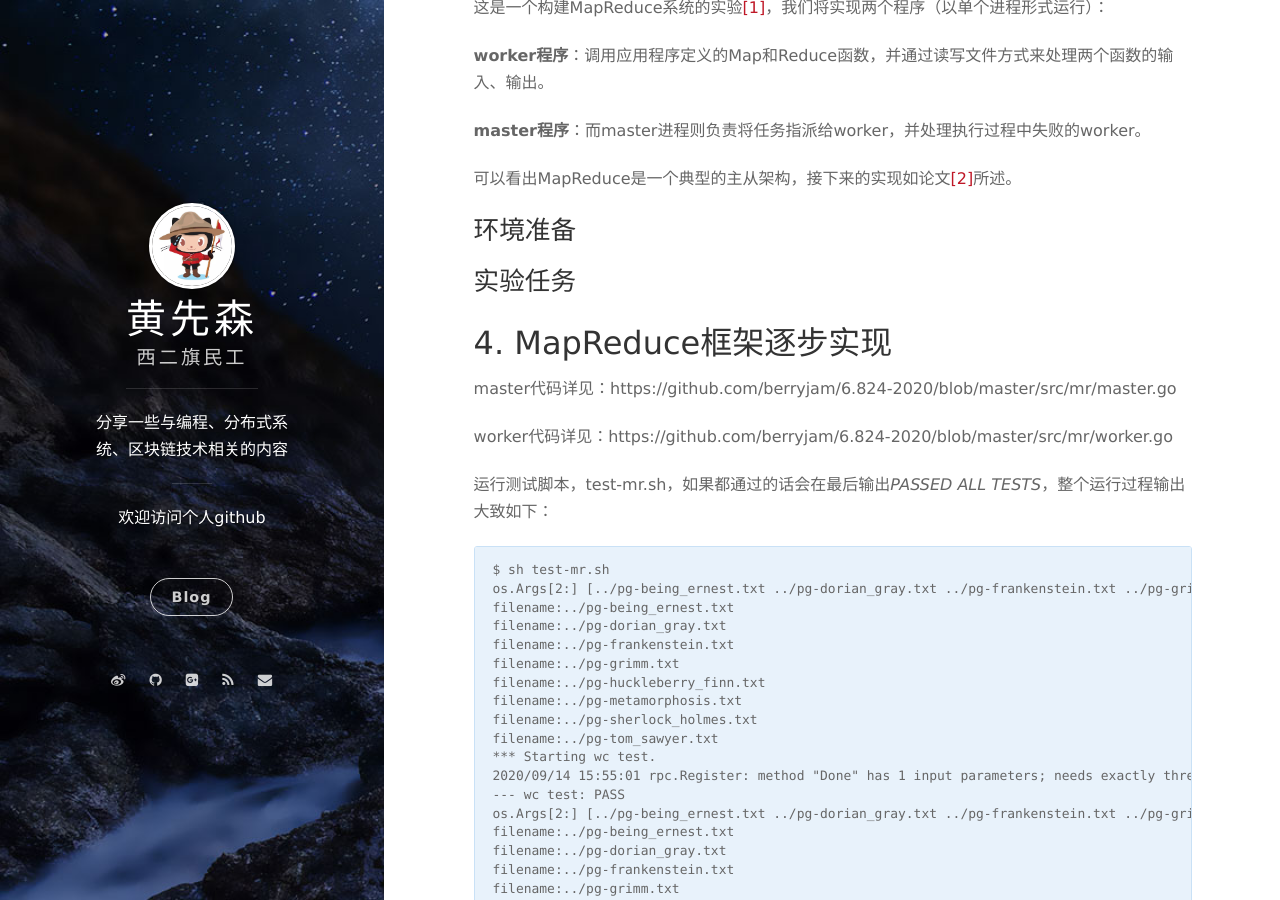
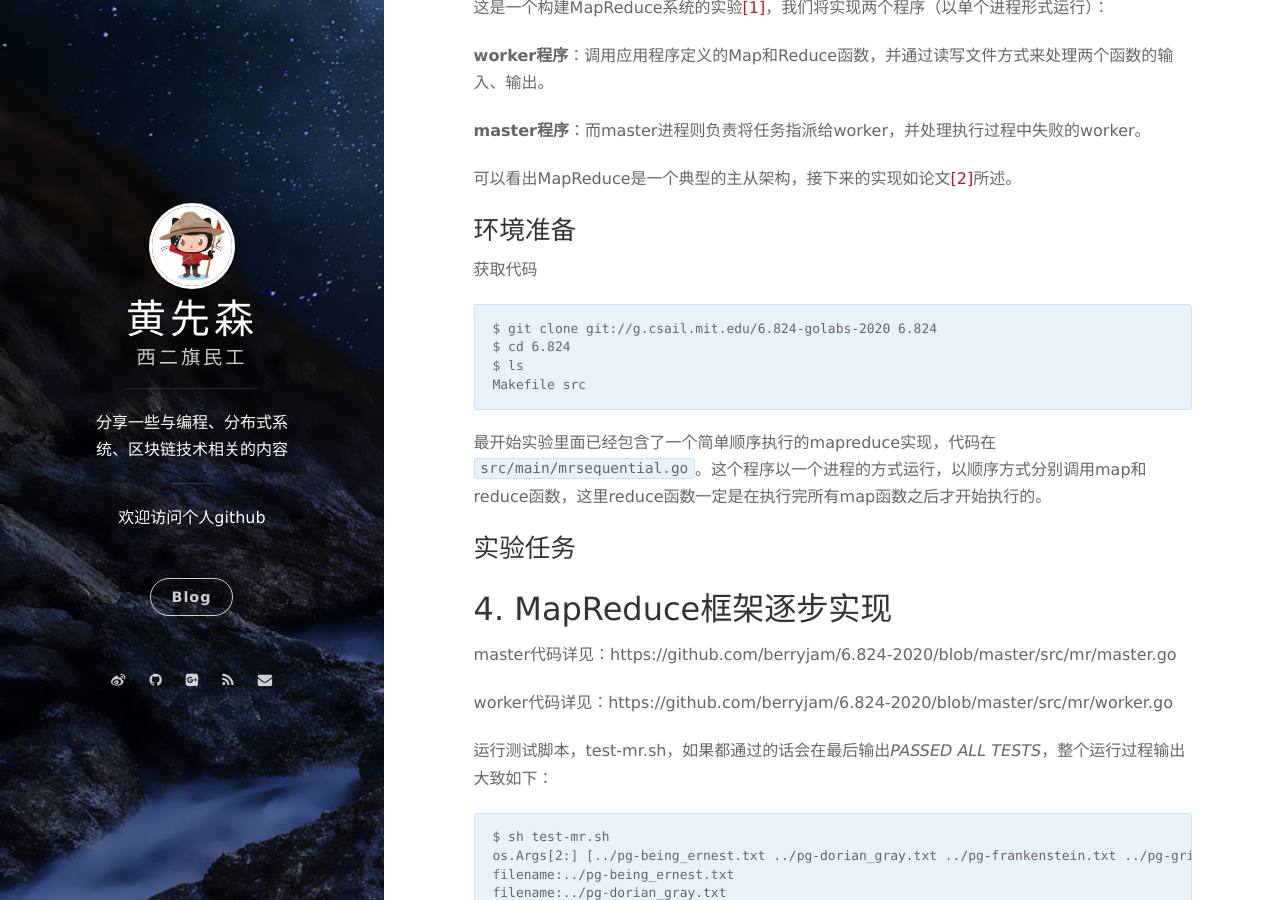
Before and after one commit to berryjam/berryjam.github.io, a Jekyll site: the page built from _posts/2020-09-12-6.824分布式系统课程系列(一):开篇&MapReduce介绍及框架实现.md, in a window 1280 px wide and 900 px high, scrolled down 3375 px. Built offline with Jekyll 4.4.1, drawn with Linux system fonts in a browser that asks for light colours; nearby versions of some CDN libraries; comment, search, counter and statistics services are not loaded.

Commit message:
Update 2020-09-12-6.824分布式系统课程系列(一):开篇&MapReduce介绍及框架实现.md

````diff
--- a/_posts/2020-09-12-6.824分布式系统课程系列(一):开篇&MapReduce介绍及框架实现.md
+++ b/_posts/2020-09-12-6.824分布式系统课程系列(一):开篇&MapReduce介绍及框架实现.md
@@ -132,6 +132,17 @@ MapReduce的详细介绍可参考之前的文章[MapReduce:大数据并行计算
 
 ### 环境准备
 
+获取代码
+
+```
+$ git clone git://g.csail.mit.edu/6.824-golabs-2020 6.824
+$ cd 6.824
+$ ls
+Makefile src
+```
+
+最开始实验里面已经包含了一个简单顺序执行的mapreduce实现，代码在`src/main/mrsequential.go`。这个程序以一个进程的方式运行，以顺序方式分别调用map和reduce函数，这里reduce函数一定是在执行完所有map函数之后才开始执行的。
+
 ### 实验任务
 
 
````
